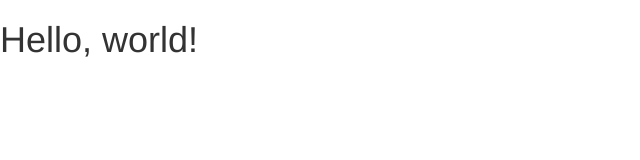
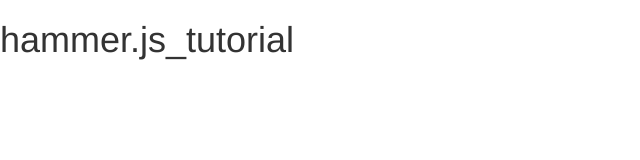
Before and after one commit to kf43/IS322BS, a plain HTML site: page index.html in a window 1280 px wide. Shown: the whole page, without its empty margins (0-640 px from the left). Drawn offline with nearby package versions, Linux system fonts and the light colour scheme.

Commit message:
changed title from hello world to hammer.js

```diff
--- a/index.html
+++ b/index.html
@@ -19,7 +19,7 @@
 						      <![endif]-->
 						        </head>
 							  <body>
-							      <h1>Hello, world!</h1>
+							      <h1>hammer.js_tutorial</h1>
 
 							          <!-- jQuery (necessary for Bootstrap's
 								       JavaScript plugins) -->
```
